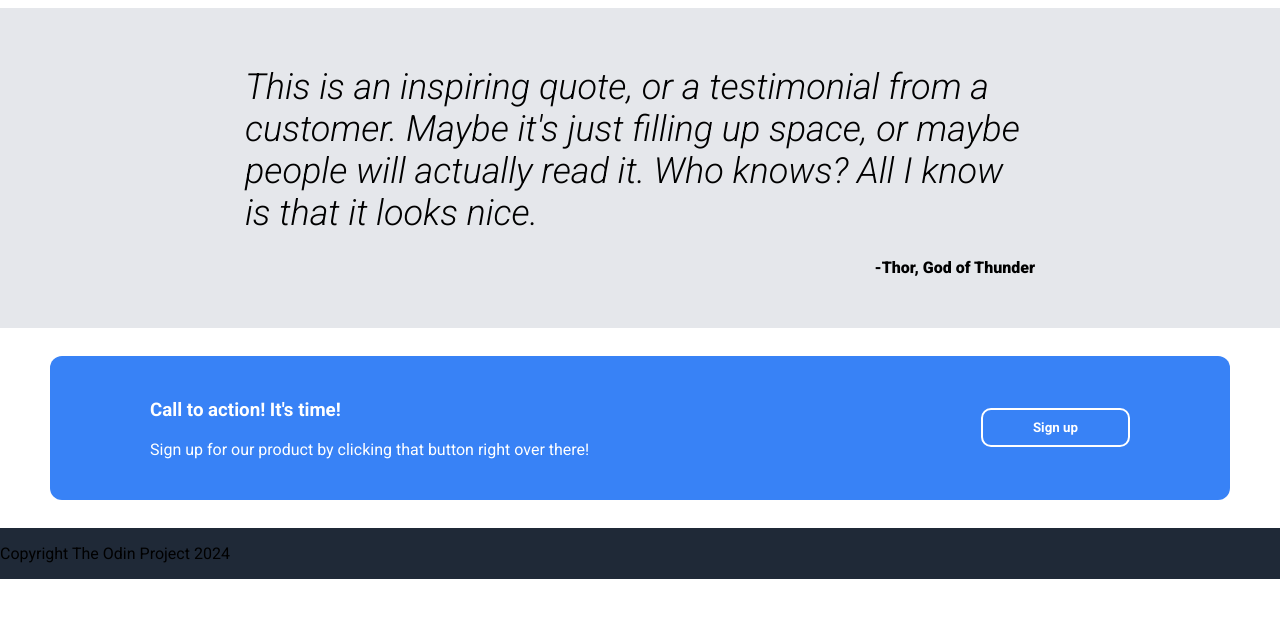
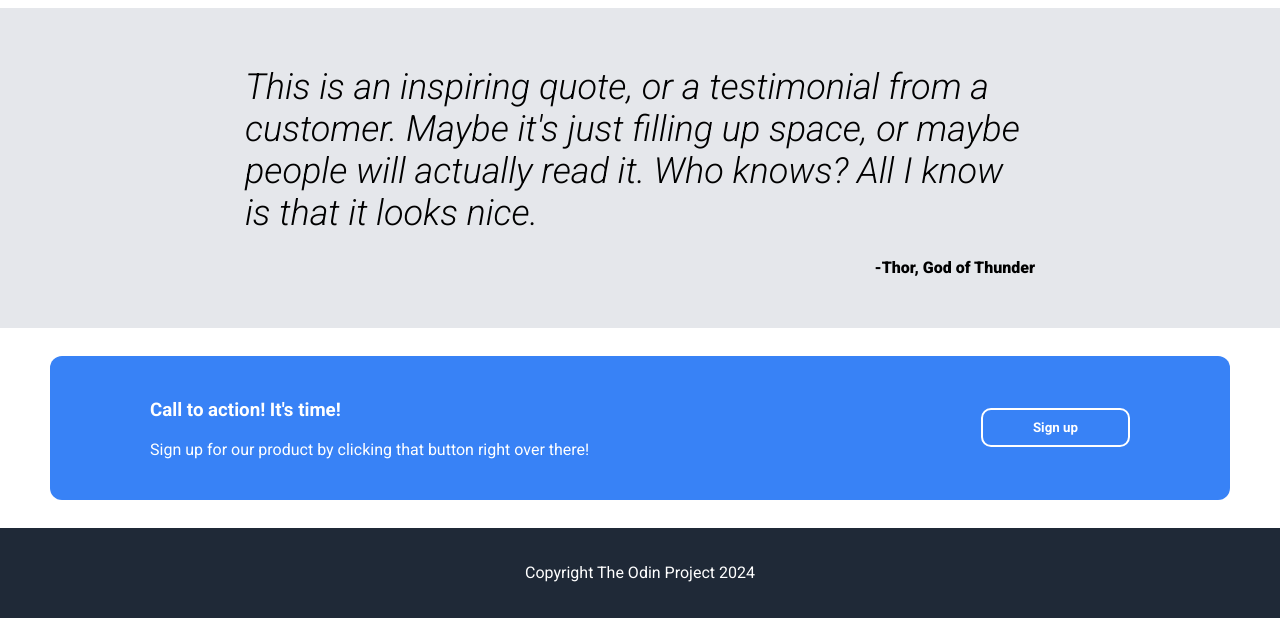
Before and after one commit to AnhDuck/ODIN-Project-Landing-Page, a plain HTML site: page index.html in a window 1280 px wide. Shown: the part 880-1498 px from the top of the page. Before the commit the page ends 1459 px from the top, so only its background shows below. Drawn offline with Linux system fonts and the light colour scheme.

```diff
--- a/style.css
+++ b/style.css
@@ -11,6 +11,15 @@
     flex-direction: column;
     flex: 1;
     font-family: roboto;
+}
+/* Stuff for fourth-section of landing page */
+footer {
+    display: flex;
+    color: white;
+    text-align: center;
+    justify-content: center;
+    align-items: center;
+    height: 90px;
 }
 
 /* Stuff for fourth-section of landing page */
```
